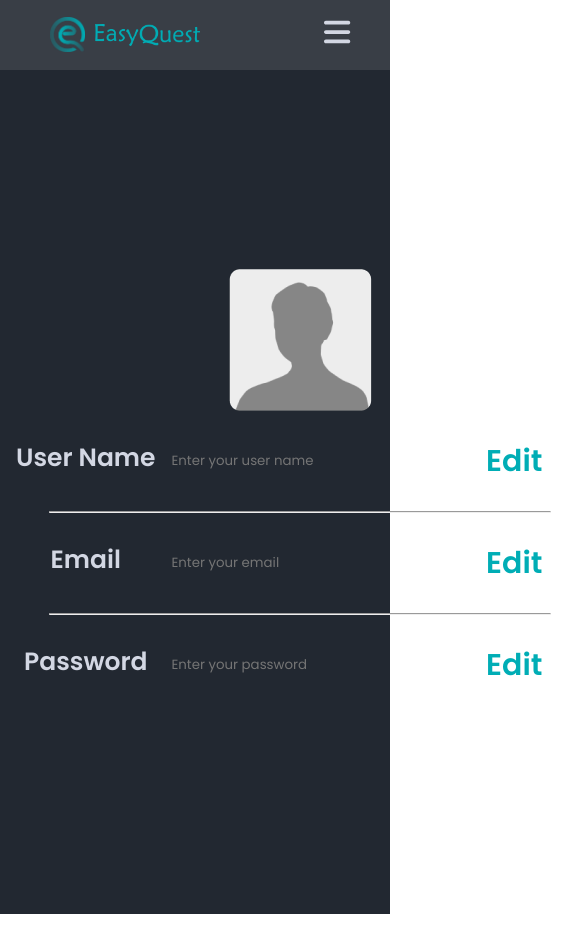
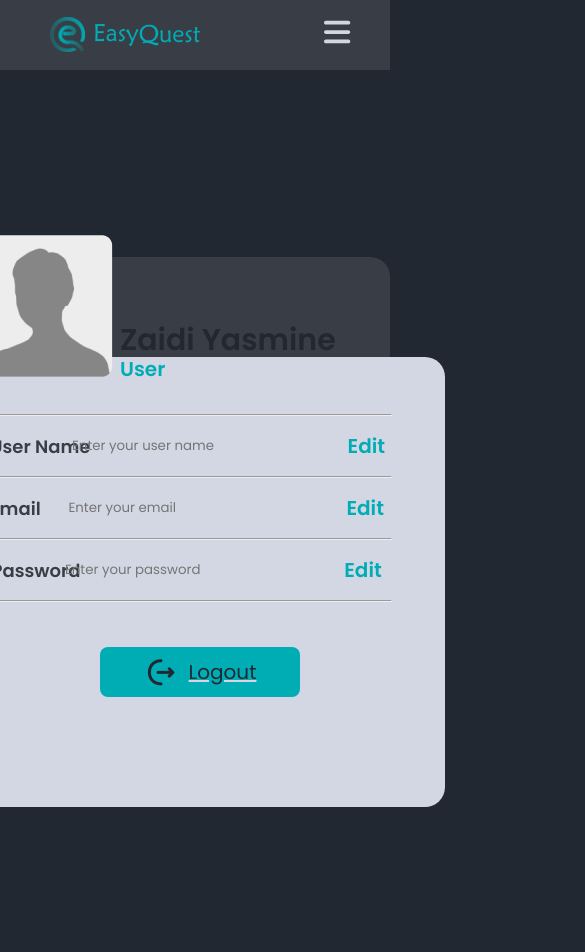
Before and after one commit to RaniaSbr/EasyQuest, a React (Create React App) app in the folder my-app/: page /Profile in a window 390 px wide. Shown: the top 952 px of the page, 585 px wide, since content can reach past the window. Before the commit the page ends 914 px from the top, so only its background shows below. Built offline with nearby package versions, Linux system fonts and the light colour scheme.

Commit message:
VersionFinaleProfilPage

```diff
--- a/my-app/src/Components/ProfileComponent.js
+++ b/my-app/src/Components/ProfileComponent.js
@@ -1,20 +1,36 @@
 import React, { useState } from "react";
 import "../Styles/ProfileComponent.css";
+import { NavLink } from "react-router-dom";
+import { Link, useLocation } from "react-router-dom";
 
 function ProfileComponent(params) {
   const [isEditing, setIsEditing] = useState(false);
+  const location = useLocation();
 
   const handleEditClick = () => {
-    // Add your logic for handling edit click
     console.log("Edit button clicked");
-    // You can toggle the state like this if needed
     setIsEditing(!isEditing);
   };
 
+  const handleLogout = () => {
+    console.log("Bouton de déconnexion cliqué");
+    window.location.href = "/";
+  };
+
+
   return (
     <div className="profilecompo">
+      <div className="GreyWhite">
+      <div className="grey"></div>
+      <div className="white"></div></div>
+      <div className="profile">
+      <h1>Zaidi Yasmine</h1>
+      <h2>User</h2>
       <img className="user-pic" src="./Assets/user.png" alt="" />
-      <div className="ligne">
+
+      <hr />
+
+      <div className="ligne ligne-username">
         <label htmlFor="username">User Name </label>
         <input
           type="text"
@@ -29,8 +45,8 @@ function ProfileComponent(params) {
 
       <hr/>
 
-      <div className="ligne">
-        <label htmlFor="UserEmail">Email</label>
+      <div className="ligne ligne-mail">
+        <label   htmlFor="UserEmail">Email</label>
         <input
           type="email"
           id="UserEmail"
@@ -44,7 +60,7 @@ function ProfileComponent(params) {
 
       <hr />
 
-      <div className="ligne">
+      <div className="ligne ligne-password">
         <label htmlFor="password">Password</label>
         <input
           type="password"
@@ -56,7 +72,19 @@ function ProfileComponent(params) {
          Edit
         </button>
       </div>
-    </div>
+
+      <hr />
+      <NavLink to="/">
+        {" "}
+        <div className="logout">
+        <button onClick={handleLogout}>
+          <img className="logout-icon" src="./Assets/logout.png" alt="Logout" />
+          <p>Logout</p>
+        </button>
+        </div>
+      </NavLink>
+      </div>
+     </div>
   );
 }
 
--- a/my-app/src/Styles/ProfileComponent.css
+++ b/my-app/src/Styles/ProfileComponent.css
@@ -9,15 +9,39 @@
     --textcolor: #d3d7e3;
   }
 
+body {
+    background-color: var(--darkgrey);
+}
 
-.ligne{
-    display: grid;
-    grid-template-columns: repeat(3,1fr);
-    width: 600px ;
-    height: 100px;
-    align-content: center;
-    justify-items: center ;
+.grey{
+  height: 525px;
+  width: 1100px;
+  border-radius:20px ;
+  background-color: var(--grey);
+  position: relative;
+  z-index: 1;
+ }
+.white{
+      height: 410px;
+      width: 1100px;
+      z-index: 2;
+      border-radius: 20px;
+      position: absolute;
+      background-color:var(--lightgrey);
 }
+.GreyWhite{
+    display: flex;
+    align-items: flex-end;
+    justify-content: center;
+    height: 350px;
+    width: 100vw;
+}
+.profile{
+  position: absolute;
+  z-index: 3;
+  top: 5;
+}
+
 
 .profilecompo{
     background-color: var(--darkgrey);
@@ -27,28 +51,197 @@
     justify-items: center;
     width: 100vw;
     height: 100vh;
+    margin-top: 80px;
 }
-.ligne input , button {
+
+.user-pic {
+    margin-right: 350px;
+    margin-bottom: 30px;
+}
+
+ .profilecompo h1 {
+    font-size: 30px;
+    position: relative;
+    top: 148px;
+    color: var(--darkgrey);
+    margin-left:150px;
+}
+
+.profilecompo h2 {
+    font-size: 20px;
+    position: relative;
+    top: 143px;
+    color: var(--blue);
+    margin-left:150px;
+}
+
+.profilecompo hr{
+  background-color: var(--darkgrey);
+  width: 950px;
+}
+
+.ligne{
+    display: grid;
+    grid-template-columns: repeat(3,1fr);
+    width: 950px ;
+    height: 60px;
+    align-content: center;
+    justify-items: center ;
+}
+.ligne label {
+  font-weight: bold;
+  font-size: 25px;
+  color: var(--grey);
+}
+.ligne input {
     border: none;
     outline: none;
     background-color: transparent;
-
+    color: var(--grey);
+    margin-left: -310px;
+}
+.ligne button {
+  border: none;
+  outline: none;
+  background-color: transparent;
+  font-weight: bold;
+  font-size: 25px;
+  color: var(--blue);
+  cursor: pointer;
+  margin-left: 200px;
+}
+.ligne-mail label{
+  width: 100%;
+  display: flex;
+  align-items: center;
+  margin-left:65px ;
+}
+.ligne-password label{
+  width: 100%;
+  display: flex;
+  align-items: center;
+  margin-left:65px ;
+}
+.ligne-username label {
+  width: 100%;
+  display: flex;
+  align-items: center;
+  margin-left:65px ;
 }
 
-.ligne label {
-    font-weight: bold;
-    font-size: 25px;
-
+.logout {
+    text-align: center;
+    margin-top: 29px;
+    margin-left: 400px;
+}
+.logout button {
+    display: flex;
+    align-items: center;
+    justify-content: center;
+    width: 200px;
+    height: 50px;
+    background-color:var(--blue);
+    border: 5px  ;
+    text-decoration: none;
+    border-radius: 8px;
+}
+.logout button img {
+    margin-right: 10px;
+}
+.logout button p {
+    font-size: 20px;
+    color: var(--darkgrey);
+    margin-bottom: 50;
 }
 
-.ligne button {
-    font-weight: bold;
-    font-size: 30px;
-    color: var(--blue);
-    cursor: pointer;
-}
+@media only screen and (max-width: 1024px) {
+    .grey{
+      height: 550px;
+      width: 500px;
+      border-radius:20px ;
+      background-color: var(--grey);
+      position: relative;
+      z-index: 1;
+     }
+    .white{
+          height: 450px;
+          width: 500px;
+          z-index: 2;
+          border-radius: 20px;
+          position: absolute;
+          background-color:var(--lightgrey);
+    }
+    .profilecompo{
+      margin-top: 140px;
+    }
+    .profilecompo hr{
+      width: 400px;
+      margin-left: 270px;
+    }
 
-.profilecompo hr{
-    background-color: var(--textcolor);
-    width: 500px;
-}
+    .user-pic {
+      margin-right: 350px;
+      margin-bottom: 30px;
+      margin-top: -50px;
+      margin-left: 250px;
+    }
+
+    .profilecompo h1 {
+      font-size: 30px;
+      top: 108px;
+      margin-left:400px;
+    }
+
+    .profilecompo h2 {
+      font-size: 20px;
+      top: 99px;
+      margin-left:400px;
+    }
+
+
+    .logout {
+      text-align: center;
+      margin-top: 45px;
+      margin-left: 380px;
+    }
+
+    .ligne button {
+      font-size: 20px;
+      margin-left: -430px;
+    }
+    .ligne label {
+      font-weight: bold;
+      font-size: 18px;
+      color: var(--grey);
+    }
+
+    .ligne-mail label{
+      margin-left:540px ;
+    }
+    .ligne-password label{
+      margin-right: -43px;
+      margin-left:500px ;
+    }
+    .ligne-username label {
+      margin-left:540px ;
+    }
+
+    .ligne-password button{
+      margin-right: -43px;
+      margin-left: -455px ;
+    }
+
+    .ligne-username input{
+      margin-right: -43px;
+      margin-left: -450px ;
+    }
+    .ligne-mail input{
+      margin-right: -43px;
+      margin-left: -450px ;
+    }
+    .ligne-password input{
+      margin-right: -43px;
+      margin-left: -390px ;
+    }
+
+  }
```
